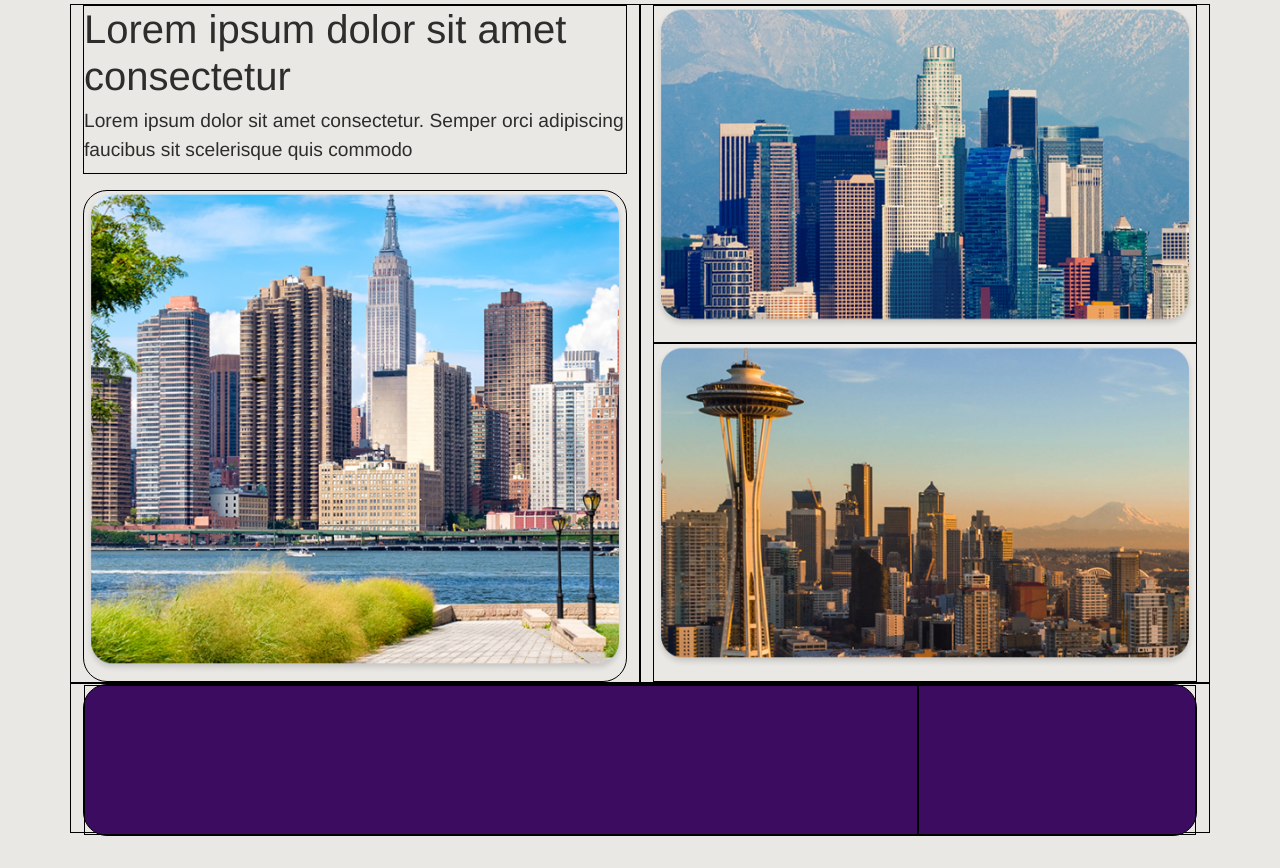
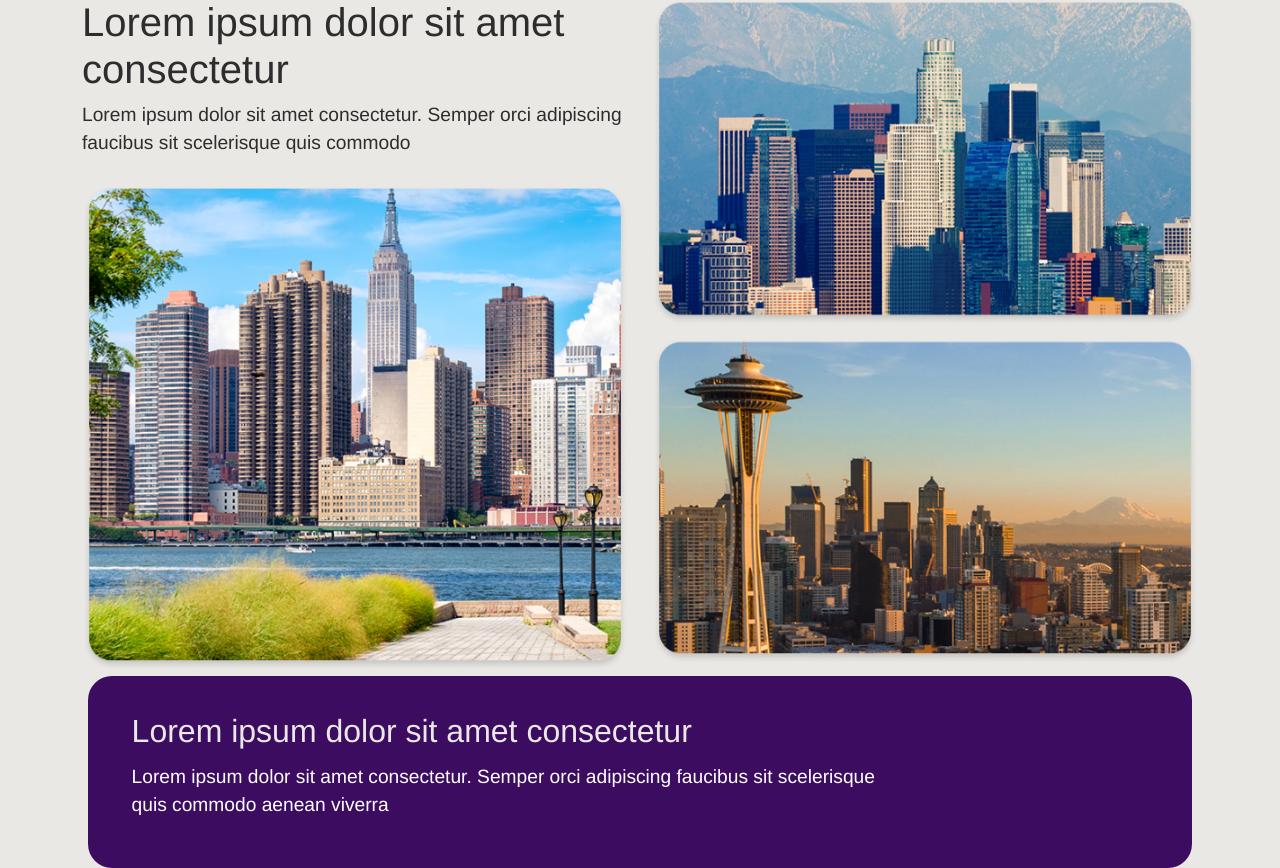
Before and after one commit to lshv04/Monks1, a React (Vite) app: page / in a window 1280 px wide. Shown: the part 1162-2030 px from the top of the page. Before the commit the page ends 1998 px from the top, so only its background shows below. Built offline with nearby package versions, Linux system fonts and the light colour scheme.

Commit message:
trabalhando primeiro item do grid section4

```diff
--- a/src/components/Section4.jsx
+++ b/src/components/Section4.jsx
@@ -7,7 +7,8 @@ const Section4 = () => {
             <div className={` container bord ${styles.innerContainer}`}>
                 <div className={`row bord mx-auto ${styles.gridRow}`}>
                     <div className={`col-12 col-md-9 bord ${styles.leftColumn}`}>
-                    {/* Conteúdo para a coluna maior */}
+                        <h2>Lorem ipsum dolor sit amet consectetur</h2>
+                        <p>Lorem ipsum dolor sit amet consectetur. Semper orci adipiscing faucibus sit scelerisque quis commodo aenean viverra</p>
                     </div>
                     <div className={`col-12 col-md-3  bord ${styles.rightColumn}`}>
                         {/* Conteúdo para a coluna menor */}
--- a/src/components/Section4.module.css
+++ b/src/components/Section4.module.css
@@ -8,21 +8,41 @@
 
 
 
-   height: 150px;
+
 }
 
 /* Estilo para a linha */
 .gridRow {
-    max-width: 100%;
+    max-width: 99%;
     background-color: #3C0C60;
     border-radius: 1.5rem;
+    padding:2rem
 
 }
 
 /* Coluna maior (esquerda) */
 .leftColumn {
 
-    height: 150px;
+
+
+
+}
+.leftColumn h2 {
+    font-size: 2rem; /* Tamanho do título */
+    font-weight: 400; /* Título em negrito */
+    color: #EAE8E4; /* Cor do título */
+    margin-bottom: 0.5rem; /* Espaçamento inferior */
+    line-height: 46.92px;
+
+
+
+
+}
+.leftColumn p {
+
+    font-size: 1.20rem; /* Tamanho do texto */
+    line-height: 28.27px;; /* Espaçamento entre linhas */
+    color: #EAE8E4; /* Cor do título */
 
 
 }
@@ -30,7 +50,7 @@
 /* Coluna menor (direita) */
 .rightColumn {
 
-    height: 150px;
+
 
 
 }
--- a/src/index.css
+++ b/src/index.css
@@ -4,9 +4,9 @@ body{
   background-color: #EAE8E4;
 }
 
-.bord{
+/* .bord{
   border:1px solid black;
-}
+} */
 /*
 .bord1{
   border:1px solid white;
```
Lines whose indentation alone changed are shown as unchanged.
